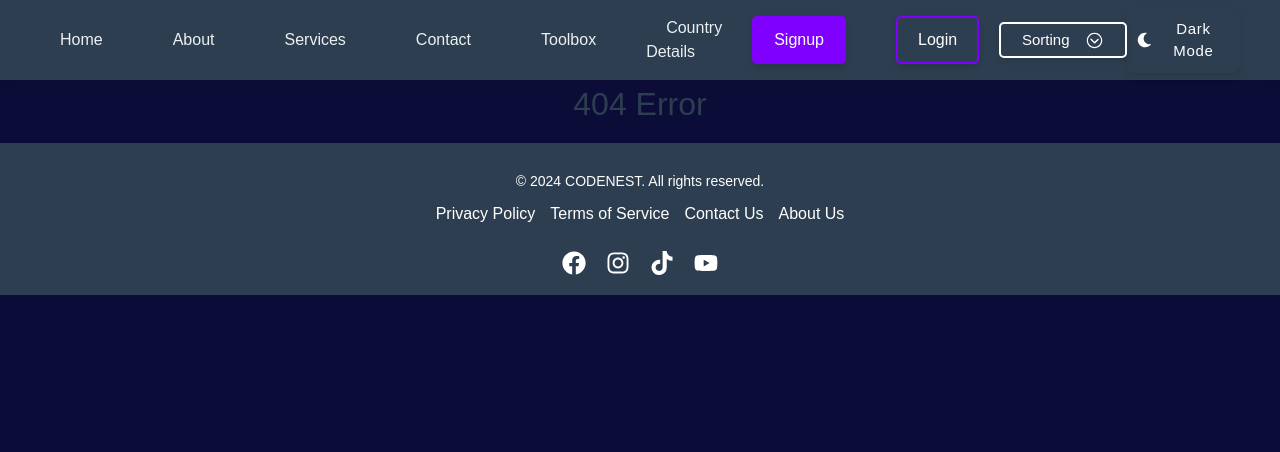
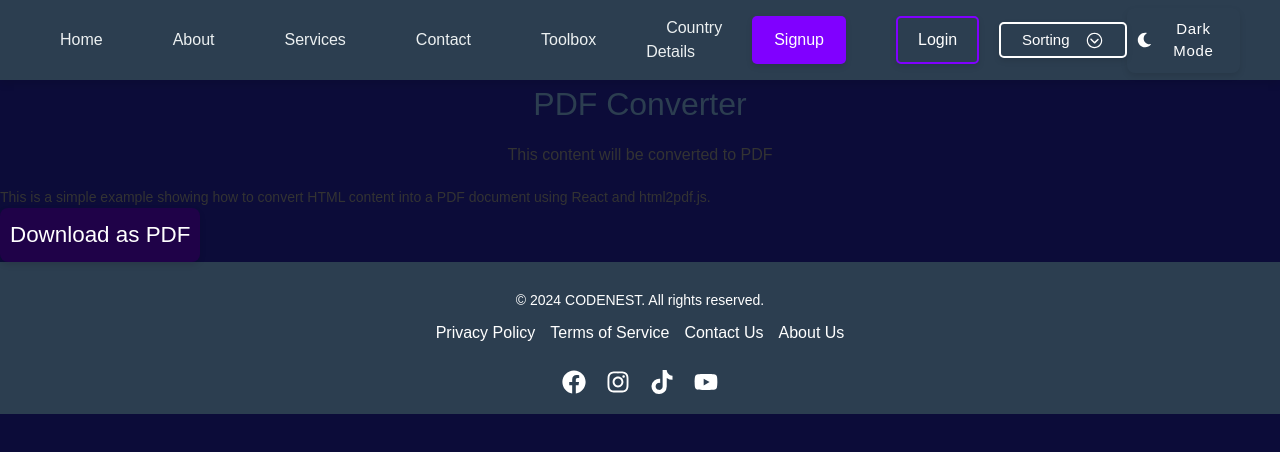
Before and after one commit to codenest20/react-fun-website, a React (Vite) app: page /pdf-converter in a window 1280 px wide. Before the commit this address had no page. Shown: the top 452 px of the page. Built offline with nearby package versions, Linux system fonts and the light colour scheme.

Commit message:
PDF Converter Page is Added

```diff
--- a/package.json
+++ b/package.json
@@ -11,7 +11,9 @@
   },
   "dependencies": {
     "@auth0/auth0-react": "^2.2.4",
+    "@react-pdf-viewer/core": "^3.12.0",
     "axios": "^1.7.7",
+    "html2pdf.js": "^0.10.2",
     "react": "^18.3.1",
     "react-dom": "^18.3.1",
     "react-icons": "^5.3.0",
--- a/src/App.jsx
+++ b/src/App.jsx
@@ -21,6 +21,7 @@ import Calculator from "./Components/Calculator/Calculator";
 import Toolbox from "./Toolbox/Toolbox";
 import Weather from "./Components/Weather/Weather";
 import UnitConverter from "./Components/UnitConverter/UnitConverter";
+import PDFConverter from "./Components/PdfConverter/PDFConverter";
 
 export const myContext = createContext();
 
@@ -126,6 +127,10 @@ function App() {
           element : <UnitConverter />,
         },
         {
+          path : "/pdf-converter",
+          element : <PDFConverter />,
+        },
+        {
           path: "*",
           element: <Error />,
         },
--- /dev/null
+++ b/src/Components/PdfConverter/PDFConverter.jsx
@@ -0,0 +1,39 @@
+// src/components/PDFConverter.js
+import React, { useRef } from "react";
+import html2pdf from "html2pdf.js";
+import styles from "./PDFConverter.module.css";
+
+const PDFConverter = () => {
+  const contentRef = useRef();
+
+  const handleDownload = () => {
+    const element = contentRef.current;
+    html2pdf()
+      .from(element)
+      .set({
+        margin: 1,
+        filename: "converted-document.pdf",
+        html2canvas: { scale: 2 },
+        jsPDF: { orientation: "portrait" },
+      })
+      .save();
+  };
+
+  return (
+    <div className={styles.container}>
+      <h1 className={styles.header}>PDF Converter</h1>
+      <div ref={contentRef} className={styles.content}>
+        <h2>This content will be converted to PDF</h2>
+        <p>
+          This is a simple example showing how to convert HTML content into a PDF
+          document using React and html2pdf.js.
+        </p>
+      </div>
+      <button className={styles.button} onClick={handleDownload}>
+        Download as PDF
+      </button>
+    </div>
+  );
+};
+
+export default PDFConverter;
```
Also changed, not shown: src/Components/PdfConverter/PDFConverter.module.css (added), 1 other file (tests, documents, lock files or other folders).
